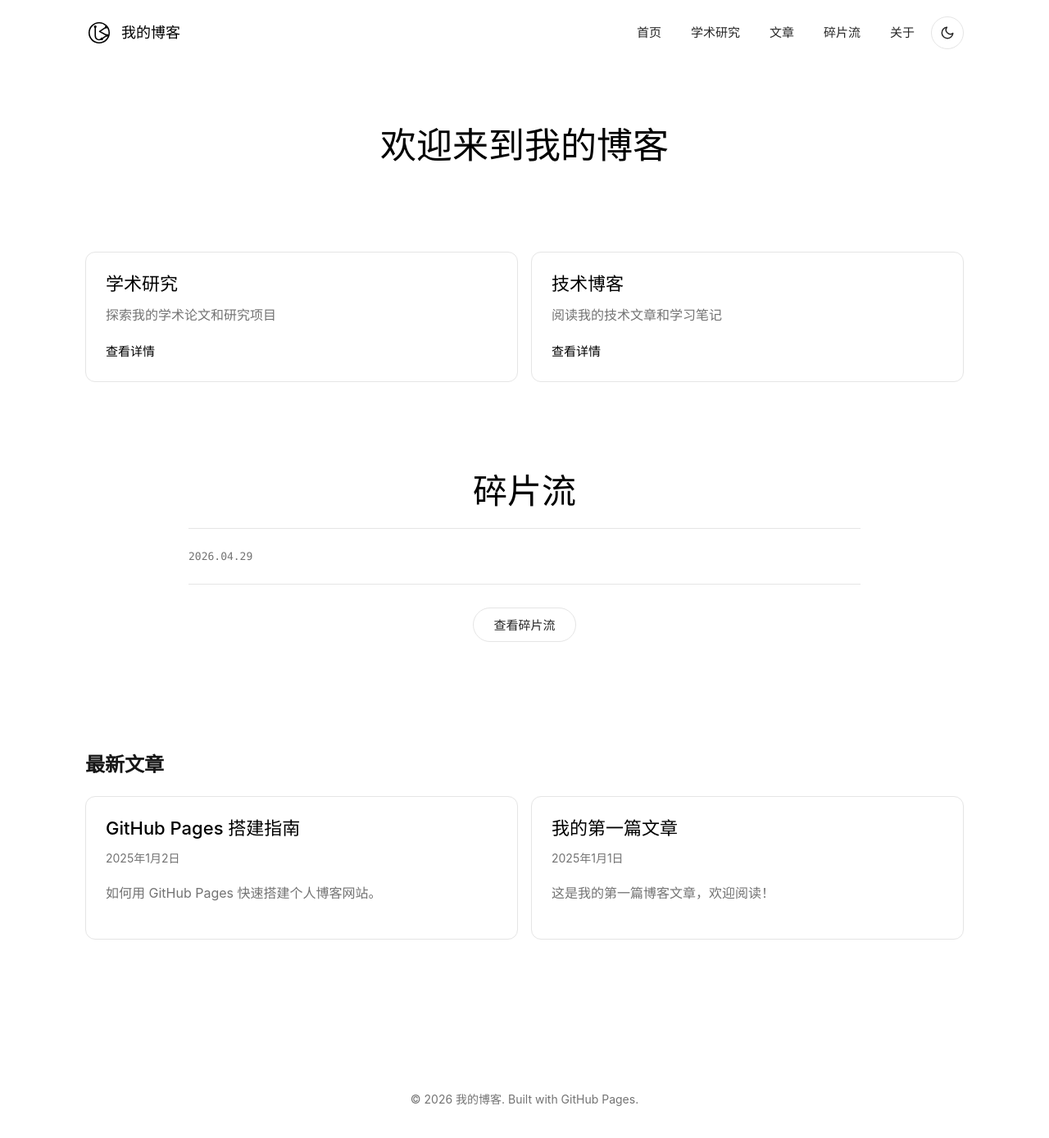
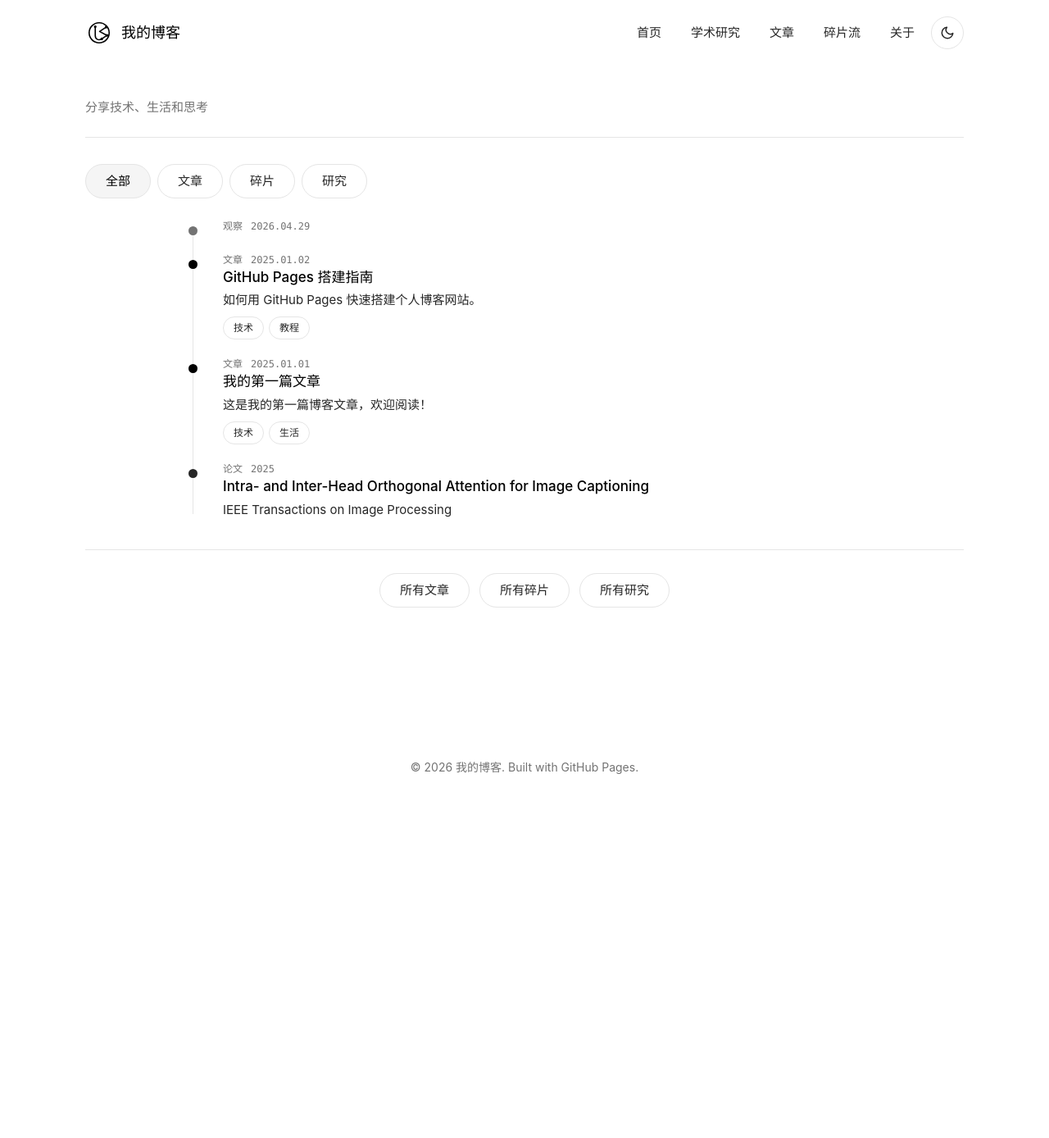
Before and after one commit to jiaaozhe/jiaaozhe.github.io, a Jekyll site: the page built from index.md, in a window 1280 px wide and 1399 px high. Shown: the top 1388 px of the window at 82% size. Built offline with Jekyll 4.4.1, drawn with Linux system fonts in a browser that asks for light colours.

Commit message:
Redesign homepage with unified timeline
Replace the directory-style landing page with a personal timeline
that mixes posts, fragments, and publications chronologically.

- Compact hero: remove redundant title, keep description only
- Add filter bar: All / Posts / Fragments / Research
- Add timeline layout with left border and type-colored dots
- Sort items client-side by date, show latest 12
- Footer links to full category pages

```diff
--- a/assets/css/styles.css
+++ b/assets/css/styles.css
@@ -297,6 +297,31 @@ img {
     color: var(--muted);
     font-size: 18px;
     line-height: 1.56;
+}
+
+.home-hero {
+    padding: 40px 0 24px;
+    border-bottom: 1px solid var(--line);
+}
+
+.home-hero-content {
+    display: grid;
+    gap: 6px;
+}
+
+.home-hero h1 {
+    margin: 0;
+    color: var(--black);
+    font-family: var(--display-font);
+    font-size: clamp(28px, 4vw, 40px);
+    font-weight: 500;
+    line-height: 1.2;
+}
+
+.home-hero-desc {
+    margin: 0;
+    color: var(--muted);
+    font-size: 15px;
 }
 
 .publication-links,
@@ -1095,6 +1120,140 @@ img {
     font: inherit;
 }
 
+.timeline-section {
+    padding: 32px 0 56px;
+}
+
+.timeline-filter {
+    display: flex;
+    flex-wrap: wrap;
+    gap: 8px;
+    margin-bottom: 28px;
+}
+
+.timeline {
+    position: relative;
+    max-width: 820px;
+    margin: 0 auto;
+}
+
+.timeline::before {
+    content: "";
+    position: absolute;
+    top: 7px;
+    bottom: 7px;
+    left: 5px;
+    width: 1px;
+    background: var(--line);
+}
+
+.timeline-item {
+    position: relative;
+    display: grid;
+    grid-template-columns: 28px minmax(0, 1fr);
+    gap: 14px;
+    padding: 0 0 24px 0;
+}
+
+.timeline-item:last-child {
+    padding-bottom: 0;
+}
+
+.timeline-item[hidden] {
+    display: none;
+}
+
+.timeline-marker {
+    position: relative;
+    width: 11px;
+    height: 11px;
+    margin-top: 6px;
+    border-radius: 50%;
+    background: var(--line);
+}
+
+.timeline-marker[data-kind="post"] {
+    background: var(--black);
+}
+
+.timeline-marker[data-kind="fragment"] {
+    background: var(--muted);
+}
+
+.timeline-marker[data-kind="publication"] {
+    background: var(--near-black);
+}
+
+.timeline-body {
+    display: grid;
+    gap: 4px;
+}
+
+.timeline-meta {
+    display: flex;
+    align-items: center;
+    gap: 10px;
+}
+
+.timeline-kind {
+    color: var(--muted);
+    font-family: var(--mono-font);
+    font-size: 12px;
+    line-height: 1;
+}
+
+.timeline-meta time {
+    color: var(--muted);
+    font-family: var(--mono-font);
+    font-size: 12px;
+    line-height: 1;
+}
+
+.timeline-title {
+    margin: 0;
+    font-size: 17px;
+    font-weight: 500;
+    line-height: 1.4;
+}
+
+.timeline-title a {
+    color: var(--black);
+}
+
+.timeline-title a:hover {
+    border-bottom: 1px solid var(--black);
+}
+
+.timeline-excerpt {
+    margin: 0;
+    color: var(--near-black);
+    font-size: 15px;
+    line-height: 1.6;
+}
+
+.timeline-tags {
+    display: flex;
+    flex-wrap: wrap;
+    gap: 6px;
+    margin-top: 4px;
+}
+
+.timeline-tags .tag {
+    min-height: 28px;
+    padding: 4px 12px;
+    font-size: 12px;
+}
+
+.timeline-footer {
+    display: flex;
+    flex-wrap: wrap;
+    justify-content: center;
+    gap: 12px;
+    margin-top: 36px;
+    padding-top: 28px;
+    border-top: 1px solid var(--line);
+}
+
 @media (max-width: 850px) {
     .site-nav {
         min-height: 72px;
@@ -1163,6 +1322,21 @@ img {
     .research-hero {
         padding: 72px 0 48px;
     }
+
+    .timeline::before {
+        left: 4px;
+    }
+
+    .timeline-item {
+        grid-template-columns: 22px minmax(0, 1fr);
+        gap: 10px;
+    }
+
+    .timeline-marker {
+        width: 9px;
+        height: 9px;
+        margin-top: 5px;
+    }
 }
 
 @media (max-width: 560px) {
--- a/assets/js/script.js
+++ b/assets/js/script.js
@@ -257,6 +257,50 @@ document.addEventListener('DOMContentLoaded', function() {
             commandInput.value = '';
         });
     }
+
+    // Timeline filter
+    var timelineFilterRoot = document.querySelector('[data-timeline-filter]');
+    var timeline = document.querySelector('[data-timeline]');
+
+    if (timelineFilterRoot && timeline) {
+        var timelineFilterButtons = Array.from(timelineFilterRoot.querySelectorAll('[data-filter]'));
+        var timelineItems = Array.from(timeline.querySelectorAll('[data-timeline-kind]'));
+
+        timelineItems.sort(function(a, b) {
+            return b.dataset.timelineDate.localeCompare(a.dataset.timelineDate);
+        });
+        timelineItems.forEach(function(item) {
+            timeline.appendChild(item);
+        });
+
+        function applyTimelineFilter(type) {
+            var activeType = timelineFilterButtons.some(function(b) {
+                return b.dataset.filter === type;
+            }) ? type : 'all';
+
+            timelineFilterButtons.forEach(function(button) {
+                var isActive = button.dataset.filter === activeType;
+                button.classList.toggle('is-active', isActive);
+                button.setAttribute('aria-pressed', String(isActive));
+            });
+
+            var visibleCount = 0;
+            timelineItems.forEach(function(item) {
+                var isMatch = activeType === 'all' || item.dataset.timelineKind === activeType;
+                var shouldShow = isMatch && visibleCount < 12;
+                item.hidden = !shouldShow;
+                if (isMatch) visibleCount++;
+            });
+        }
+
+        timelineFilterButtons.forEach(function(button) {
+            button.addEventListener('click', function() {
+                applyTimelineFilter(button.dataset.filter);
+            });
+        });
+
+        applyTimelineFilter('all');
+    }
 });
 
 document.addEventListener('DOMContentLoaded', function() {
--- a/index.md
+++ b/index.md
@@ -3,60 +3,72 @@ layout: default
 title: 个人主页
 ---
 
-<section class="hero">
-    <h1>欢迎来到我的博客</h1>
+<section class="home-hero">
+    <p class="home-hero-desc">{{ site.description }}</p>
 </section>
 
-<section class="quick-links">
-    <div class="links-grid">
-        <div class="link-card">
-            <h3>学术研究</h3>
-            <p>探索我的学术论文和研究项目</p>
-            <a href="/research/">查看详情</a>
-        </div>
-        <div class="link-card">
-            <h3>技术博客</h3>
-            <p>阅读我的技术文章和学习笔记</p>
-            <a href="/posts/">查看详情</a>
-        </div>
+<section class="timeline-section">
+    <div class="timeline-filter" data-timeline-filter>
+        <button class="filter-button is-active" data-filter="all" aria-pressed="true">全部</button>
+        <button class="filter-button" data-filter="post" aria-pressed="false">文章</button>
+        <button class="filter-button" data-filter="fragment" aria-pressed="false">碎片</button>
+        <button class="filter-button" data-filter="publication" aria-pressed="false">研究</button>
     </div>
-</section>
 
-<section class="recent-fragments">
-    <div class="section-header-main">
-        <h2>碎片流</h2>
-    </div>
-    <div class="home-fragment-list">
+    <div class="timeline" data-timeline>
+        {% for post in site.posts limit: 8 %}
+        <article class="timeline-item" data-timeline-kind="post" data-timeline-date="{{ post.date | date: '%Y-%m-%d' }}">
+            <div class="timeline-marker" data-kind="post"></div>
+            <div class="timeline-body">
+                <div class="timeline-meta">
+                    <span class="timeline-kind">文章</span>
+                    <time datetime="{{ post.date }}">{{ post.date | date: "%Y.%m.%d" }}</time>
+                </div>
+                <h3 class="timeline-title"><a href="{{ post.url | relative_url }}">{{ post.title }}</a></h3>
+                <p class="timeline-excerpt">{{ post.excerpt | strip_html | truncate: 120 }}</p>
+                {% if post.categories.size > 0 %}
+                <div class="timeline-tags">
+                    {% for cat in post.categories %}
+                    <span class="tag">{{ cat }}</span>
+                    {% endfor %}
+                </div>
+                {% endif %}
+            </div>
+        </article>
+        {% endfor %}
+
         {% assign fragments = site.fragments | sort: "date" | reverse %}
-        {% for fragment in fragments limit:3 %}
-        <article class="home-fragment">
-            <time datetime="{{ fragment.date }}">{{ fragment.date | date: "%Y.%m.%d" }}</time>
-            <p>{{ fragment.content | strip_html | truncate: 120 }}</p>
+        {% for fragment in fragments limit: 8 %}
+        <article class="timeline-item" data-timeline-kind="fragment" data-timeline-date="{{ fragment.date | date: '%Y-%m-%d' }}">
+            <div class="timeline-marker" data-kind="fragment"></div>
+            <div class="timeline-body">
+                <div class="timeline-meta">
+                    <span class="timeline-kind">{{ fragment.type | default: "碎片" }}</span>
+                    <time datetime="{{ fragment.date }}">{{ fragment.date | date: "%Y.%m.%d" }}</time>
+                </div>
+                <p class="timeline-excerpt">{{ fragment.content | strip_html | truncate: 120 }}</p>
+            </div>
+        </article>
+        {% endfor %}
+
+        {% for pub in site.publications limit: 4 %}
+        <article class="timeline-item" data-timeline-kind="publication" data-timeline-date="{{ pub.year }}-01-01">
+            <div class="timeline-marker" data-kind="publication"></div>
+            <div class="timeline-body">
+                <div class="timeline-meta">
+                    <span class="timeline-kind">论文</span>
+                    <time>{{ pub.year }}</time>
+                </div>
+                <h3 class="timeline-title"><a href="{{ pub.url | relative_url }}">{{ pub.title }}</a></h3>
+                <p class="timeline-excerpt">{{ pub.venue }}</p>
+            </div>
         </article>
         {% endfor %}
     </div>
-    {% if fragments.size == 0 %}
-    <p class="empty-state">碎片流还没有内容。</p>
-    {% endif %}
-    <div class="view-all">
-        <a href="/fragments/" class="view-all-link">查看碎片流</a>
+
+    <div class="timeline-footer">
+        <a href="/posts/" class="view-all-link">所有文章</a>
+        <a href="/fragments/" class="view-all-link">所有碎片</a>
+        <a href="/research/" class="view-all-link">所有研究</a>
     </div>
 </section>
-
-<section class="recent-posts">
-    <h2>最新文章</h2>
-    <div class="blog-posts">
-        {% for post in site.posts limit:3 %}
-        <article class="post-card">
-            <h3><a href="{{ post.url | relative_url }}">{{ post.title }}</a></h3>
-            <p class="post-date">{{ post.date | date: "%Y年%-m月%-d日" }}</p>
-            <p>{{ post.excerpt | strip_html | truncate: 120 }}</p>
-        </article>
-        {% endfor %}
-    </div>
-    {% if site.posts.size > 3 %}
-    <div class="view-all">
-        <a href="/posts/" class="view-all-link">查看所有文章</a>
-    </div>
-    {% endif %}
-</section>
```
